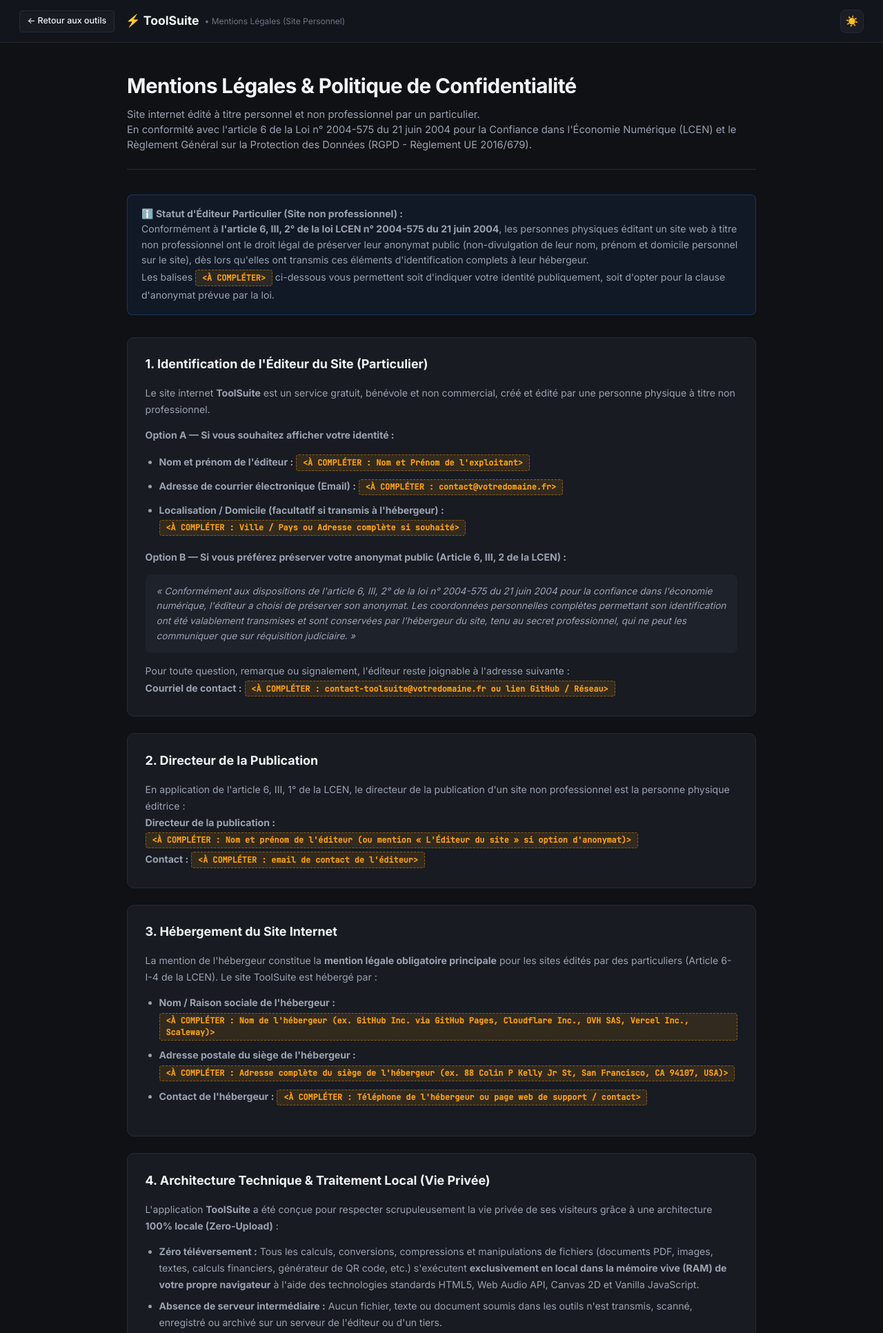
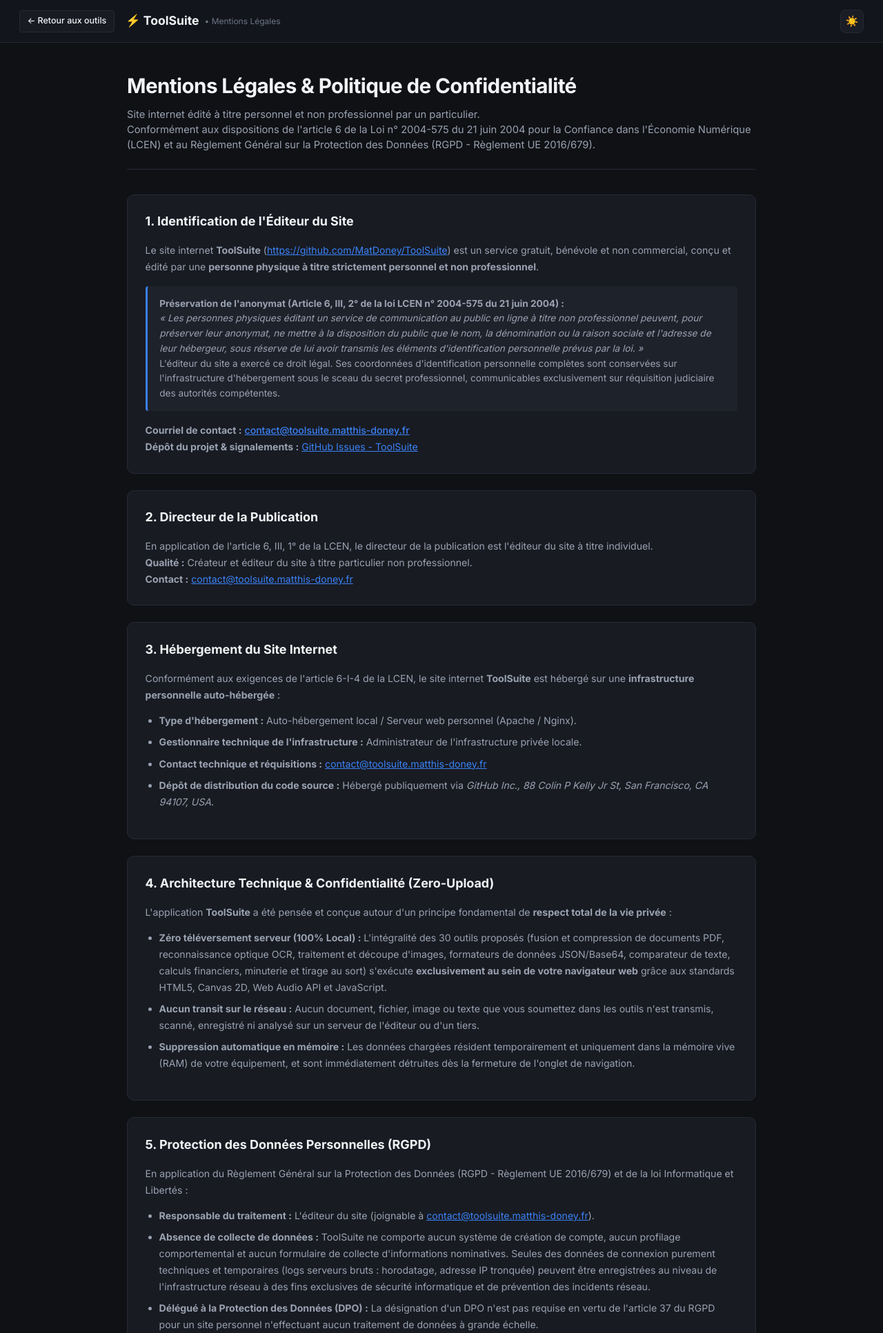
Before and after one commit to MatDoney/ToolSuite, a PHP site: page /mentions-legales.html in a window 1280 px wide. Shown: the top 1933 px of the page at 69% size. Run offline with PHP 8.4, Linux system fonts and the light colour scheme.

Commit message:
Doc: Finalisation des mentions legales (anonymat particulier LCEN Art 6-III-2, auto-hebergement et contact@toolsuite.matthis-doney.fr)

```diff
--- a/mentions-legales.html
+++ b/mentions-legales.html
@@ -4,7 +4,7 @@
   <meta charset="UTF-8">
   <meta name="viewport" content="width=device-width, initial-scale=1.0">
   <title>Mentions Légales & Politique de Confidentialité • ToolSuite</title>
-  <meta name="description" content="Mentions légales de ToolSuite pour éditeur particulier : respect de la loi LCEN, anonymat préservé, hébergement et politique de confidentialité RGPD.">
+  <meta name="description" content="Mentions légales et politique de confidentialité de ToolSuite. Site édité à titre personnel par un particulier, auto-hébergé, traitement 100% local et respect du RGPD.">
   <meta name="robots" content="noindex, follow">
 
   <!-- Stylesheets -->
@@ -21,7 +21,7 @@
       </a>
       <div style="display: flex; align-items: center; gap: 0.5rem;">
         <span style="font-size: 1.1rem; font-weight: 700; color: var(--text-primary);">⚡ ToolSuite</span>
-        <span style="font-size: 0.75rem; color: var(--text-muted);">• Mentions Légales (Site Personnel)</span>
+        <span style="font-size: 0.75rem; color: var(--text-muted);">• Mentions Légales</span>
       </div>
     </div>
 
@@ -37,38 +37,29 @@
       <h1 class="legal-title">Mentions Légales & Politique de Confidentialité</h1>
       <p class="legal-subtitle">
         Site internet édité à titre personnel et non professionnel par un particulier.<br>
-        En conformité avec l'article 6 de la Loi n° 2004-575 du 21 juin 2004 pour la Confiance dans l'Économie Numérique (LCEN)
-        et le Règlement Général sur la Protection des Données (RGPD - Règlement UE 2016/679).
+        Conformément aux dispositions de l'article 6 de la Loi n° 2004-575 du 21 juin 2004 pour la Confiance dans l'Économie Numérique (LCEN)
+        et au Règlement Général sur la Protection des Données (RGPD - Règlement UE 2016/679).
       </p>
     </div>
 
-    <!-- Notice explicative sur le statut de particulier -->
-    <div class="legal-notice-box">
-      <strong>ℹ️ Statut d'Éditeur Particulier (Site non professionnel) :</strong><br>
-      Conformément à <strong>l'article 6, III, 2° de la loi LCEN n° 2004-575 du 21 juin 2004</strong>, les personnes physiques éditant un site web à titre non professionnel ont le droit légal de préserver leur anonymat public (non-divulgation de leur nom, prénom et domicile personnel sur le site), dès lors qu'elles ont transmis ces éléments d'identification complets à leur hébergeur.<br>
-      Les balises <a-completer>&lt;À COMPLÉTER&gt;</a-completer> ci-dessous vous permettent soit d'indiquer votre identité publiquement, soit d'opter pour la clause d'anonymat prévue par la loi.
-    </div>
+    <!-- 1. Éditeur du Site (Particulier - Anonymat LCEN) -->
+    <section class="legal-card">
+      <h2 class="legal-card-title">1. Identification de l'Éditeur du Site</h2>
+      <div class="legal-card-content">
+        <p>
+          Le site internet <strong>ToolSuite</strong> (<a href="https://github.com/MatDoney/ToolSuite" target="_blank" rel="noopener noreferrer" style="color: var(--accent-primary);">https://github.com/MatDoney/ToolSuite</a>)
+          est un service gratuit, bénévole et non commercial, conçu et édité par une <strong>personne physique à titre strictement personnel et non professionnel</strong>.
+        </p>
 
-    <!-- 1. Éditeur du Site (Particulier) -->
-    <section class="legal-card">
-      <h2 class="legal-card-title">1. Identification de l'Éditeur du Site (Particulier)</h2>
-      <div class="legal-card-content">
-        <p>Le site internet <strong>ToolSuite</strong> est un service gratuit, bénévole et non commercial, créé et édité par une personne physique à titre non professionnel.</p>
+        <p style="padding: 0.9rem 1.1rem; background: var(--border-subtle); border-left: 3px solid var(--accent-primary); border-radius: var(--radius-xs); font-size: 0.85rem; line-height: 1.6; margin: 1rem 0;">
+          <strong>Préservation de l'anonymat (Article 6, III, 2° de la loi LCEN n° 2004-575 du 21 juin 2004) :</strong><br>
+          <em>« Les personnes physiques éditant un service de communication au public en ligne à titre non professionnel peuvent, pour préserver leur anonymat, ne mettre à la disposition du public que le nom, la dénomination ou la raison sociale et l'adresse de leur hébergeur, sous réserve de lui avoir transmis les éléments d'identification personnelle prévus par la loi. »</em><br>
+          L'éditeur du site a exercé ce droit légal. Ses coordonnées d'identification personnelle complètes sont conservées sur l'infrastructure d'hébergement sous le sceau du secret professionnel, communicables exclusivement sur réquisition judiciaire des autorités compétentes.
+        </p>
 
-        <p><strong>Option A — Si vous souhaitez afficher votre identité :</strong></p>
-        <ul>
-          <li><strong>Nom et prénom de l'éditeur :</strong> <a-completer>&lt;À COMPLÉTER : Nom et Prénom de l'exploitant&gt;</a-completer></li>
-          <li><strong>Adresse de courrier électronique (Email) :</strong> <a-completer>&lt;À COMPLÉTER : contact@votredomaine.fr&gt;</a-completer></li>
-          <li><strong>Localisation / Domicile (facultatif si transmis à l'hébergeur) :</strong> <a-completer>&lt;À COMPLÉTER : Ville / Pays ou Adresse complète si souhaité&gt;</a-completer></li>
-        </ul>
-
-        <p><strong>Option B — Si vous préférez préserver votre anonymat public (Article 6, III, 2 de la LCEN) :</strong></p>
-        <p style="padding: 0.85rem 1rem; background: var(--border-subtle); border-radius: var(--radius-sm); font-size: 0.85rem; line-height: 1.6;">
-          <em>« Conformément aux dispositions de l'article 6, III, 2° de la loi n° 2004-575 du 21 juin 2004 pour la confiance dans l'économie numérique, l'éditeur a choisi de préserver son anonymat. Les coordonnées personnelles complètes permettant son identification ont été valablement transmises et sont conservées par l'hébergeur du site, tenu au secret professionnel, qui ne peut les communiquer que sur réquisition judiciaire. »</em>
-        </p>
-        <p style="margin-top: 0.75rem;">
-          Pour toute question, remarque ou signalement, l'éditeur reste joignable à l'adresse suivante :<br>
-          <strong>Courriel de contact :</strong> <a-completer>&lt;À COMPLÉTER : contact-toolsuite@votredomaine.fr ou lien GitHub / Réseau&gt;</a-completer>
+        <p>
+          <strong>Courriel de contact :</strong> <a href="mailto:contact@toolsuite.matthis-doney.fr" style="color: var(--accent-primary); font-weight: 500;">contact@toolsuite.matthis-doney.fr</a><br>
+          <strong>Dépôt du projet & signalements :</strong> <a href="https://github.com/MatDoney/ToolSuite/issues" target="_blank" rel="noopener noreferrer" style="color: var(--accent-primary);">GitHub Issues - ToolSuite</a>
         </p>
       </div>
     </section>
@@ -78,9 +69,9 @@
       <h2 class="legal-card-title">2. Directeur de la Publication</h2>
       <div class="legal-card-content">
         <p>
-          En application de l'article 6, III, 1° de la LCEN, le directeur de la publication d'un site non professionnel est la personne physique éditrice :<br>
-          <strong>Directeur de la publication :</strong> <a-completer>&lt;À COMPLÉTER : Nom et prénom de l'éditeur (ou mention « L'Éditeur du site » si option d'anonymat)&gt;</a-completer><br>
-          <strong>Contact :</strong> <a-completer>&lt;À COMPLÉTER : email de contact de l'éditeur&gt;</a-completer>
+          En application de l'article 6, III, 1° de la LCEN, le directeur de la publication est l'éditeur du site à titre individuel.<br>
+          <strong>Qualité :</strong> Créateur et éditeur du site à titre particulier non professionnel.<br>
+          <strong>Contact :</strong> <a href="mailto:contact@toolsuite.matthis-doney.fr" style="color: var(--accent-primary);">contact@toolsuite.matthis-doney.fr</a>
         </p>
       </div>
     </section>
@@ -90,75 +81,76 @@
       <h2 class="legal-card-title">3. Hébergement du Site Internet</h2>
       <div class="legal-card-content">
         <p>
-          La mention de l'hébergeur constitue la <strong>mention légale obligatoire principale</strong> pour les sites édités par des particuliers (Article 6-I-4 de la LCEN). Le site ToolSuite est hébergé par :
+          Conformément aux exigences de l'article 6-I-4 de la LCEN, le site internet <strong>ToolSuite</strong> est hébergé sur une <strong>infrastructure personnelle auto-hébergée</strong> :
         </p>
         <ul>
-          <li><strong>Nom / Raison sociale de l'hébergeur :</strong> <a-completer>&lt;À COMPLÉTER : Nom de l'hébergeur (ex. GitHub Inc. via GitHub Pages, Cloudflare Inc., OVH SAS, Vercel Inc., Scaleway)&gt;</a-completer></li>
-          <li><strong>Adresse postale du siège de l'hébergeur :</strong> <a-completer>&lt;À COMPLÉTER : Adresse complète du siège de l'hébergeur (ex. 88 Colin P Kelly Jr St, San Francisco, CA 94107, USA)&gt;</a-completer></li>
-          <li><strong>Contact de l'hébergeur :</strong> <a-completer>&lt;À COMPLÉTER : Téléphone de l'hébergeur ou page web de support / contact&gt;</a-completer></li>
+          <li><strong>Type d'hébergement :</strong> Auto-hébergement local / Serveur web personnel (Apache / Nginx).</li>
+          <li><strong>Gestionnaire technique de l'infrastructure :</strong> Administrateur de l'infrastructure privée locale.</li>
+          <li><strong>Contact technique et réquisitions :</strong> <a href="mailto:contact@toolsuite.matthis-doney.fr" style="color: var(--accent-primary);">contact@toolsuite.matthis-doney.fr</a></li>
+          <li><strong>Dépôt de distribution du code source :</strong> Hébergé publiquement via <em>GitHub Inc., 88 Colin P Kelly Jr St, San Francisco, CA 94107, USA</em>.</li>
         </ul>
       </div>
     </section>
 
-    <!-- 4. Architecture Technique & Confidentialité 100% Locale -->
+    <!-- 4. Architecture Technique & Confidentialité Absolue (100% Locale) -->
     <section class="legal-card">
-      <h2 class="legal-card-title">4. Architecture Technique & Traitement Local (Vie Privée)</h2>
+      <h2 class="legal-card-title">4. Architecture Technique & Confidentialité (Zero-Upload)</h2>
       <div class="legal-card-content">
         <p>
-          L'application <strong>ToolSuite</strong> a été conçue pour respecter scrupuleusement la vie privée de ses visiteurs grâce à une architecture <strong>100% locale (Zero-Upload)</strong> :
+          L'application <strong>ToolSuite</strong> a été pensée et conçue autour d'un principe fondamental de <strong>respect total de la vie privée</strong> :
         </p>
         <ul>
-          <li><strong>Zéro téléversement :</strong> Tous les calculs, conversions, compressions et manipulations de fichiers (documents PDF, images, textes, calculs financiers, générateur de QR code, etc.) s'exécutent <strong>exclusivement en local dans la mémoire vive (RAM) de votre propre navigateur</strong> à l'aide des technologies standards HTML5, Web Audio API, Canvas 2D et Vanilla JavaScript.</li>
-          <li><strong>Absence de serveur intermédiaire :</strong> Aucun fichier, texte ou document soumis dans les outils n'est transmis, scanné, enregistré ou archivé sur un serveur de l'éditeur ou d'un tiers.</li>
-          <li><strong>Destruction instantanée :</strong> Les données traitées disparaissent automatiquement de la mémoire de votre appareil dès la fermeture de la page ou de votre navigateur.</li>
+          <li><strong>Zéro téléversement serveur (100% Local) :</strong> L'intégralité des 30 outils proposés (fusion et compression de documents PDF, reconnaissance optique OCR, traitement et découpe d'images, formateurs de données JSON/Base64, comparateur de texte, calculs financiers, minuterie et tirage au sort) s'exécute <strong>exclusivement au sein de votre navigateur web</strong> grâce aux standards HTML5, Canvas 2D, Web Audio API et JavaScript.</li>
+          <li><strong>Aucun transit sur le réseau :</strong> Aucun document, fichier, image ou texte que vous soumettez dans les outils n'est transmis, scanné, enregistré ni analysé sur un serveur de l'éditeur ou d'un tiers.</li>
+          <li><strong>Suppression automatique en mémoire :</strong> Les données chargées résident temporairement et uniquement dans la mémoire vive (RAM) de votre équipement, et sont immédiatement détruites dès la fermeture de l'onglet de navigation.</li>
         </ul>
       </div>
     </section>
 
-    <!-- 5. Protection des Données Personnelles (RGPD) -->
+    <!-- 5. Données Personnelles & Conformité RGPD -->
     <section class="legal-card">
-      <h2 class="legal-card-title">5. Protection des Données Personnelles (RGPD & CNIL)</h2>
+      <h2 class="legal-card-title">5. Protection des Données Personnelles (RGPD)</h2>
       <div class="legal-card-content">
         <p>
-          En tant que site personnel fonctionnant sans compte utilisateur :
+          En application du Règlement Général sur la Protection des Données (RGPD - Règlement UE 2016/679) et de la loi Informatique et Libertés :
         </p>
         <ul>
-          <li><strong>Responsable du traitement :</strong> <a-completer>&lt;À COMPLÉTER : L'éditeur du site (courriel : votre-email@domaine.fr)&gt;</a-completer></li>
-          <li><strong>Absence de collecte de données personnelles :</strong> ToolSuite ne demande aucune inscription, ne crée aucun compte utilisateur et n'effectue aucun profilage publicitaire. Seules les données techniques de connexion anonymisées (logs serveurs bruts : IP tronquée, horodatage) peuvent être conservées par l'hébergeur pour des motifs légitimes d'intégrité et de sécurité des réseaux.</li>
-          <li><strong>Délégué à la protection des données (DPO) :</strong> Conformément à l'article 37 du RGPD, la désignation d'un DPO n'est pas requise pour un site personnel n'effectuant aucun traitement de données sensibles ou à grande échelle.</li>
-          <li><strong>Droits des utilisateurs :</strong> Vous disposez d'un droit d'accès, de rectification et d'effacement de vos données que vous pouvez exercer en contactant l'éditeur à : <a-completer>&lt;À COMPLÉTER : contact-rgpd@votredomaine.fr&gt;</a-completer>.</li>
-          <li><strong>Réclamation :</strong> Vous conservez la possibilité d'introduire une réclamation auprès de la CNIL (<a href="https://www.cnil.fr" target="_blank" rel="noopener" style="color: var(--accent-primary);">www.cnil.fr</a>).</li>
+          <li><strong>Responsable du traitement :</strong> L'éditeur du site (joignable à <a href="mailto:contact@toolsuite.matthis-doney.fr" style="color: var(--accent-primary);">contact@toolsuite.matthis-doney.fr</a>).</li>
+          <li><strong>Absence de collecte de données :</strong> ToolSuite ne comporte aucun système de création de compte, aucun profilage comportemental et aucun formulaire de collecte d'informations nominatives. Seules des données de connexion purement techniques et temporaires (logs serveurs bruts : horodatage, adresse IP tronquée) peuvent être enregistrées au niveau de l'infrastructure réseau à des fins exclusives de sécurité informatique et de prévention des incidents réseau.</li>
+          <li><strong>Délégué à la Protection des Données (DPO) :</strong> La désignation d'un DPO n'est pas requise en vertu de l'article 37 du RGPD pour un site personnel n'effectuant aucun traitement de données à grande échelle.</li>
+          <li><strong>Exercice de vos droits :</strong> Vous disposez d'un droit d'accès, de rectification et d'effacement de toute donnée technique vous concernant. Pour toute demande, adressez un courriel à : <a href="mailto:contact@toolsuite.matthis-doney.fr" style="color: var(--accent-primary);">contact@toolsuite.matthis-doney.fr</a>.</li>
+          <li><strong>Réclamation :</strong> Vous disposez également du droit d'introduire une réclamation auprès de l'autorité de contrôle compétente en France : la <em>CNIL (Commission Nationale de l'Informatique et des Libertés - <a href="https://www.cnil.fr" target="_blank" rel="noopener" style="color: var(--accent-primary);">www.cnil.fr</a>)</em>.</li>
         </ul>
       </div>
     </section>
 
-    <!-- 6. Cookies et Stockage Local -->
+    <!-- 6. Cookies et Traceurs -->
     <section class="legal-card">
       <h2 class="legal-card-title">6. Politique de Cookies & Traceurs</h2>
       <div class="legal-card-content">
         <p>
-          Le site respecte les recommandations de la CNIL relatives à la sobriété numérique :
+          Le site applique une politique stricte de respect de l'utilisateur :
         </p>
         <ul>
-          <li><strong>Aucun cookie publicitaire ou traceur tiers :</strong> Aucun service de tracking invasif ni régie publicitaire n'est implémenté.</li>
-          <li><strong>Stockage local technique (localStorage) :</strong> Le site recourt uniquement au stockage local de votre navigateur pour mémoriser votre préférence d'affichage (mode sombre ou mode clair). Ce dispositif strictement technique ne fait l'objet d'aucun croisement de données et ne requiert pas de consentement préalable au titre de l'article 82 de la loi Informatique et Libertés.</li>
+          <li><strong>Aucun cookie publicitaire ni traceur commercial :</strong> Aucun script d'analyse comportementale, aucun pixel publicitaire ni outil de tracking tiers n'est présent sur le site.</li>
+          <li><strong>Stockage local purement technique (localStorage) :</strong> Le site utilise exclusivement le mécanisme de stockage local de votre navigateur (<code>localStorage</code>) dans l'unique but de mémoriser votre choix de thème d'affichage (mode clair ou sombre). Conformément aux recommandations de la CNIL, ce stockage étant strictement technique et indispensable au confort d'utilisation, il ne requiert pas de recueil préalable de consentement.</li>
         </ul>
       </div>
     </section>
 
-    <!-- 7. Propriété Intellectuelle & Mention IA -->
+    <!-- 7. Propriété Intellectuelle & Transparence IA -->
     <section class="legal-card">
       <h2 class="legal-card-title">7. Propriété Intellectuelle & Transparence IA</h2>
       <div class="legal-card-content">
         <p>
-          <strong>Licence MIT :</strong> Le code source de l'application est mis à disposition sous licence libre open-source <strong>MIT</strong>, autorisant une réutilisation libre dans le respect des termes de la licence.
+          <strong>Licence du Code Source :</strong> L'ensemble du code source, de la structure et des composants de ToolSuite est distribué sous licence libre et open-source <strong>MIT</strong>. Vous êtes libre de consulter, cloner, adapter et réutiliser ce projet.
         </p>
         <p>
           <strong>🤖 Mention de Génération par Intelligence Artificielle :</strong><br>
-          En toute transparence, la structure logicielle, le design visuel et le code informatique (HTML, CSS, JavaScript, PHP) de ce projet personnel ont été <strong>entièrement conçus et générés par Intelligence Artificielle (IA - Google DeepMind / Antigravity)</strong>.
+          En toute transparence et conformément aux bonnes pratiques éthiques, l'architecture logicielle, le design visuel et l'intégralité du code informatique (HTML5, CSS3, JavaScript ES6+, PHP) de cette application ont été <strong>entièrement conçus et générés avec l'aide d'une Intelligence Artificielle (IA - Google DeepMind / Antigravity)</strong>.
         </p>
         <p>
-          <strong>Bibliothèques open source :</strong> Les bibliothèques tierces intégrées (PDF-Lib, Marked.js, Tesseract.js, JSZip, QRCode.js) demeurent la propriété exclusive de leurs auteurs respectifs sous leurs licences libres respectives.
+          <strong>Composants open-source tiers :</strong> Les bibliothèques tierces intégrées (PDF-Lib, Marked.js, Tesseract.js, JSZip, QRCode.js) sont la propriété de leurs auteurs respectifs et sont exploitées sous leurs licences open-source associées.
         </p>
       </div>
     </section>
@@ -168,25 +160,24 @@
       <h2 class="legal-card-title">8. Gratuité, Absence de Garantie & Responsabilité</h2>
       <div class="legal-card-content">
         <p>
-          Ce site est fourni à titre bénévole, gratuit et récréatif (« en l'état ») :
+          Le site <strong>ToolSuite</strong> est mis à la disposition du public à titre bénévole, gracieux et pratique (« en l'état ») :
         </p>
         <ul>
-          <li><strong>Outils de calcul et financiers :</strong> Les résultats (pourcentages, simulateur d'intérêts composés, split bill, etc.) sont fournis à des fins purement indicatives et ne constituent en aucun cas un conseil en investissement, comptable ou juridique certifié.</li>
-          <li><strong>Conservation des données :</strong> Les opérations étant effectuées localement, l'utilisateur est tenu de conserver des copies de ses fichiers d'origine. L'éditeur ne saurait être tenu responsable d'une éventuelle perte de données ou d'une mauvaise manipulation sur l'appareil de l'utilisateur.</li>
+          <li><strong>Outils de calcul et financiers :</strong> Les résultats délivrés par les simulateurs d'intérêts composés, le calculateur de pourcentages ou le partage d'addition ont une valeur exclusivement indicative. Ils ne constituent en aucun cas des conseils financiers, comptables, juridiques ou d'investissement.</li>
+          <li><strong>Sauvegarde de vos fichiers :</strong> Les opérations de conversion, découpage ou compression étant exécutées directement sur votre appareil, il vous est vivement recommandé de conserver une sauvegarde de vos fichiers sources. L'éditeur ne pourra être tenu responsable en cas d'altération de fichiers consécutive à une défaillance de votre matériel ou de votre navigateur.</li>
         </ul>
       </div>
     </section>
 
-    <!-- 9. Droit Applicable -->
+    <!-- 9. Droit Applicable et Litiges -->
     <section class="legal-card">
       <h2 class="legal-card-title">9. Droit Applicable et Litiges</h2>
       <div class="legal-card-content">
         <p>
-          Les présentes mentions légales sont soumises au <strong>droit français</strong>. En cas de différend ou de question concernant le service, vous êtes invité à contacter l'éditeur afin de privilégier un règlement amiable.<br>
-          À défaut de conciliation amiable, les juridictions compétentes seront déterminées selon les règles du droit commun français :<br>
-          <a-completer>&lt;À COMPLÉTER : Tribunal compétent (ex. Tribunaux compétents du ressort de [Votre Ville ou département])&gt;</a-completer>.
+          Le présent site et ses mentions légales sont régis par le <strong>droit français</strong>.<br>
+          En cas de contestation ou de question relative à l'utilisation du site, l'utilisateur est invité à contacter préalablement l'éditeur à <a href="mailto:contact@toolsuite.matthis-doney.fr" style="color: var(--accent-primary);">contact@toolsuite.matthis-doney.fr</a> afin de privilégier un règlement amiable. À défaut de conciliation, tout litige sera soumis aux juridictions françaises compétentes selon les règles du droit commun.
         </p>
-        <p style="margin-top: 1rem; font-size: 0.78rem; color: var(--text-muted);">
+        <p style="margin-top: 1.25rem; font-size: 0.8rem; color: var(--text-muted);">
           Dernière mise à jour : <strong>5 septembre 2026</strong>.
         </p>
       </div>
```
Also changed, not shown: mentions-legales.php (+57 -66 lines).
